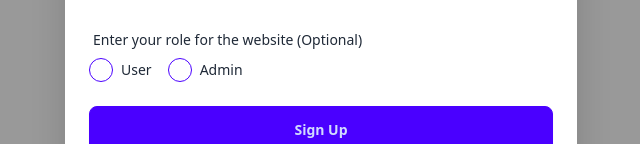
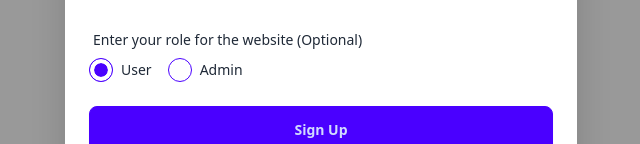
Before and after one commit to dhruvjain-github/Hackathon-Tracker, a React (Vite) app in the folder client/: page /signup in a window 1280 px wide. Shown: the part 472-616 px from the top of the page, without its empty margins (319-959 px from the left). Built offline with nearby package versions, Linux system fonts and the light colour scheme.

Commit message:
signup bug removed

```diff
--- a/client/src/components/Signup.jsx
+++ b/client/src/components/Signup.jsx
@@ -106,10 +106,10 @@ function Signup() {
                   <input
                     type="radio"
                     name="role"
-                    value="User"
+                    value="user"
                     className="radio radio-primary"
-                    checked={Role === 'User'}
-                    onChange={() => setRole('User')}
+                    checked={Role === 'user'}
+                    onChange={() => setRole('user')}
                   />
                   <span className="label-text">User</span>
                 </label>
@@ -117,10 +117,10 @@ function Signup() {
                   <input
                     type="radio"
                     name="role"
-                    value="Admin"
+                    value="admin"
                     className="radio radio-primary"
-                    checked={Role === 'Admin'}
-                    onChange={() => setRole('Admin')}
+                    checked={Role === 'admin'}
+                    onChange={() => setRole('admin')}
                   />
                   <span className="label-text">Admin</span>
                 </label>
```
